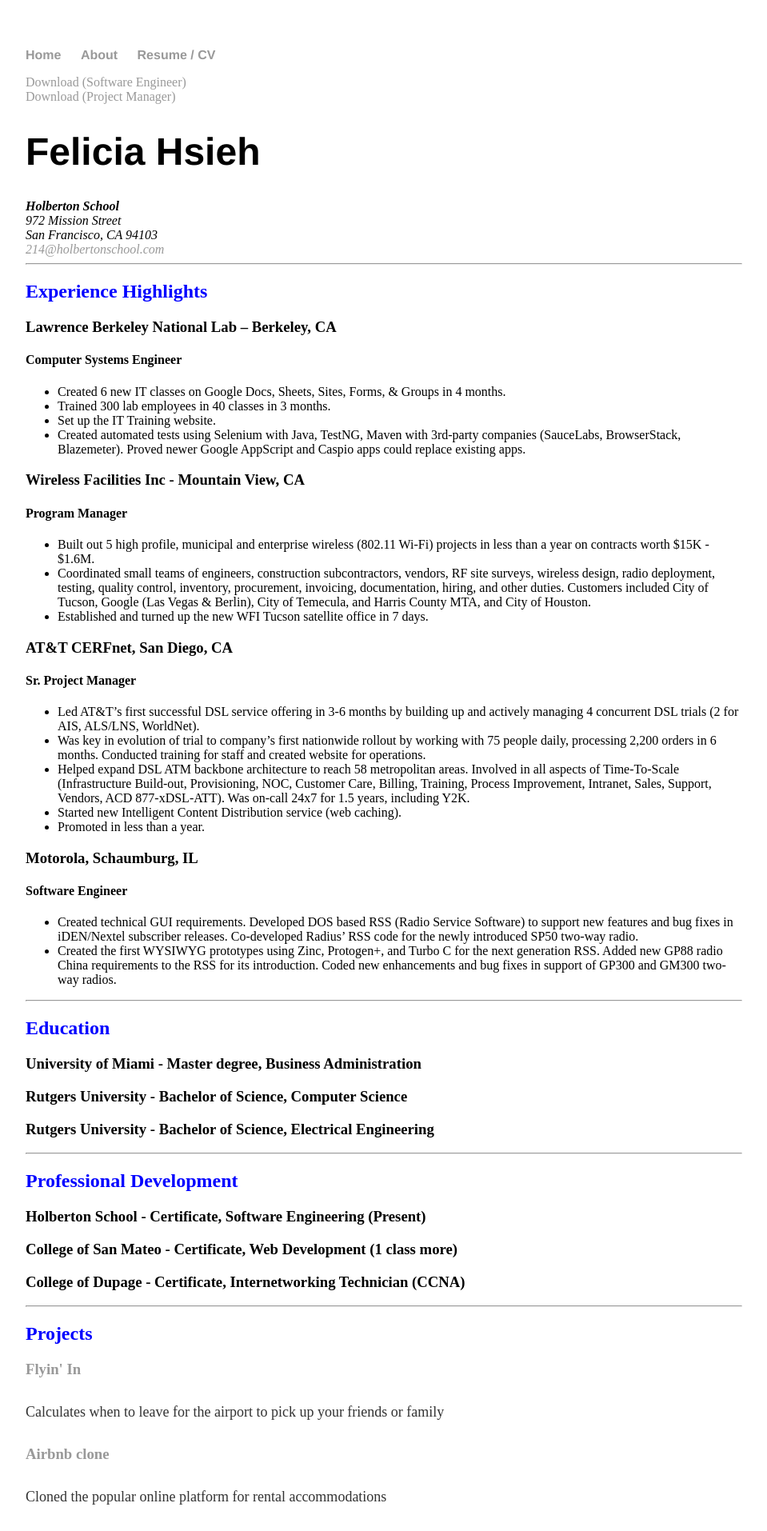
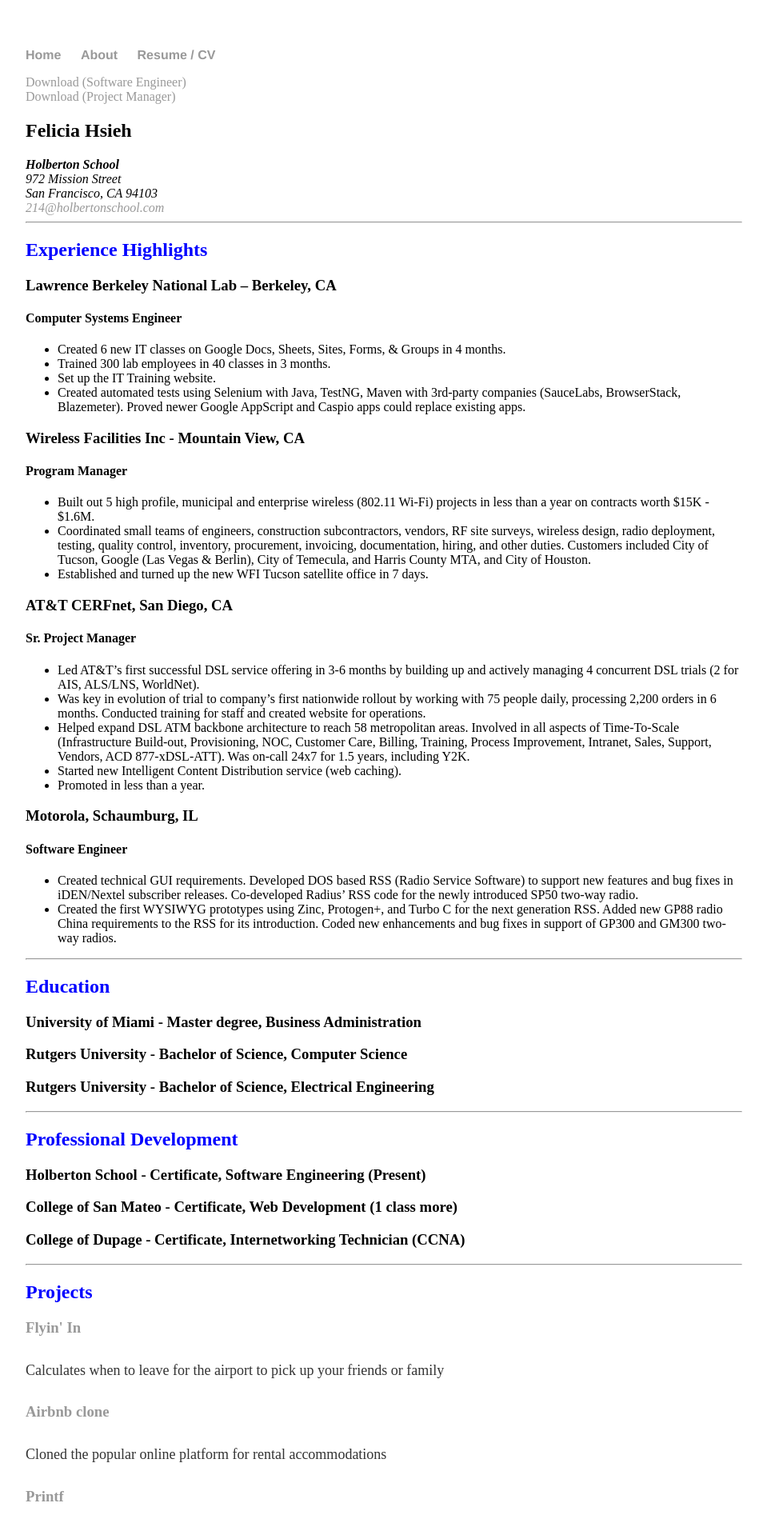
Before and after one commit to feliciahsieh/feliciahsieh.github.io, a Jekyll site: the page built from cv/index.html, in a window 1280 px wide. Shown: the top 1914 px of the page at 80% size, without its empty margins (160-1119 px from the left). Built offline with Jekyll 4.4.1, drawn with Linux system fonts in a browser that asks for light colours.

Commit message:
Reduce header size of name

```diff
--- a/cv/index.html
+++ b/cv/index.html
@@ -8,7 +8,7 @@
 	<br>
 	<a href="/files/FeliciaHsieh2018PM_A.pdf" class="download" title="Felicia Hsieh Resume (Project Manager)">Download (Project Manager)</a>
 
-	<h1>Felicia Hsieh</h1>
+	<h2>Felicia Hsieh</h2>
 	<address>
 		<strong>Holberton School</strong><br>
 		972 Mission Street<br>
```
